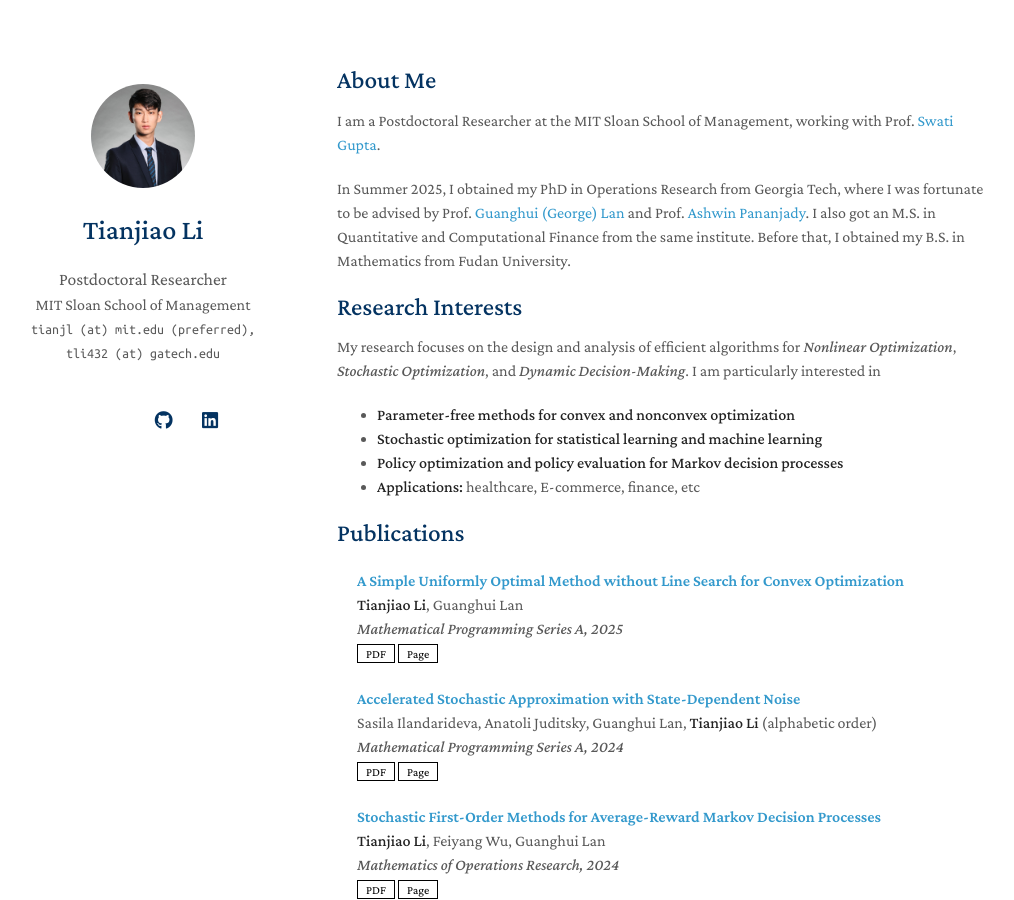
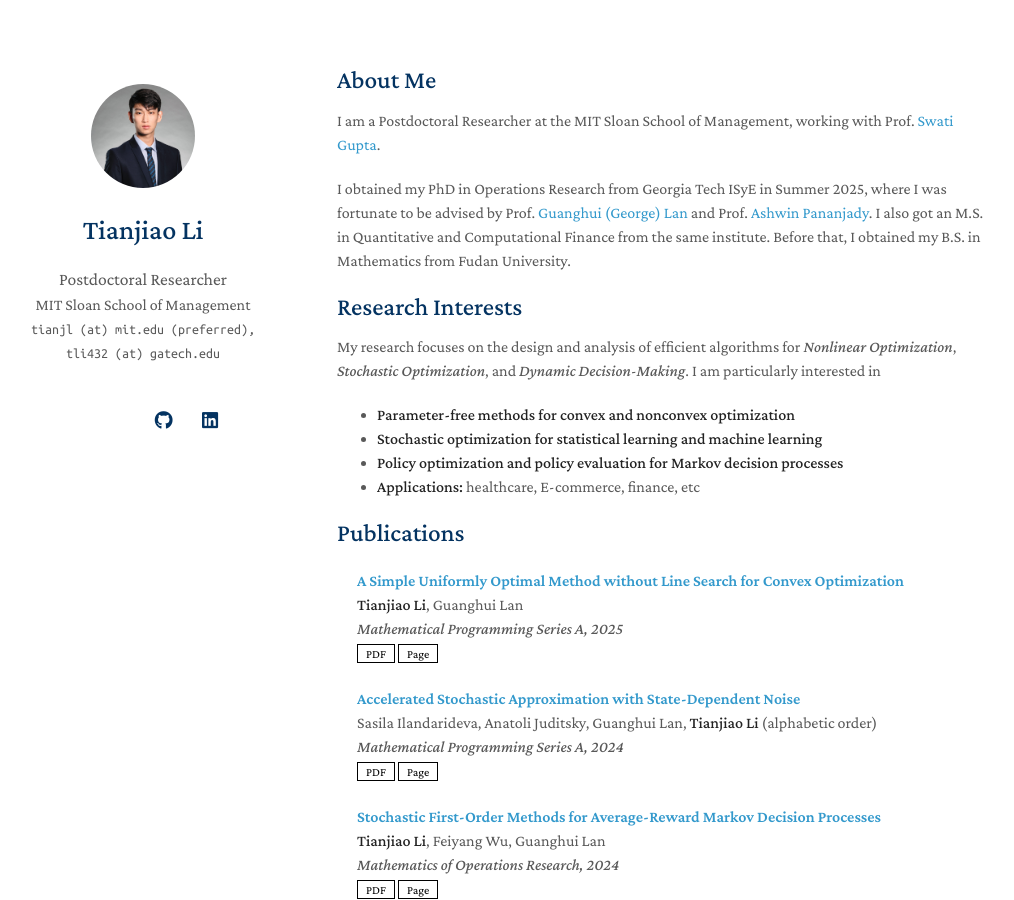
Before and after one commit to tli432/tli432.github.io, a Jekyll site: the page built from index.md, in a window 1280 px wide and 900 px high. Shown: the whole window, without its empty margins (133-1147 px from the left). Built offline with Jekyll 4.4.1, drawn with Linux system fonts in a browser that asks for light colours; nearby versions of some CDN libraries; a style sheet for code colours, icons or effects is not loaded; our own code applies the rules of GitHub Pages for plain Markdown files.

Commit message:
updated affliations

```diff
--- a/_config.yml
+++ b/_config.yml
@@ -6,7 +6,7 @@ email: tianjl (at) mit.edu (preferred), tli432 (at) gatech.edu
 
 # Search Engine Optimization (SEO)
 # The following information is used to improve the website traffic from search engines, e.g., Google.
-keywords: Tianjiao Li, Gatech, Georgia Tech, ISyE, MIT, Sloan, Optimization, Machine Learning, Reinforcement Learning
+keywords: Tianjiao Li, Gatech, MIT, Sloan, Georgia Tech, ISyE, Optimization, Machine Learning, Reinforcement Learning
 description: Tianjiao Li's academic personal homepage.
 canonical: https://tli432.github.io/
 
--- a/index.md
+++ b/index.md
@@ -6,7 +6,7 @@ layout: homepage
 
 I am a Postdoctoral Researcher at the MIT Sloan School of Management, working with Prof. [Swati Gupta](https://swatigupta.tech/).
 
-In Summer 2025, I obtained my PhD in Operations Research from Georgia Tech, where I was fortunate to be advised by Prof. [Guanghui (George) Lan](https://sites.gatech.edu/guanghui-lan/) and Prof. [Ashwin Pananjady](https://sites.gatech.edu/ashwin-pananjady/). I also got an M.S. in Quantitative and Computational Finance from the same institute. Before that, I obtained my B.S. in Mathematics from Fudan University.
+I obtained my PhD in Operations Research from Georgia Tech ISyE in Summer 2025, where I was fortunate to be advised by Prof. [Guanghui (George) Lan](https://sites.gatech.edu/guanghui-lan/) and Prof. [Ashwin Pananjady](https://sites.gatech.edu/ashwin-pananjady/). I also got an M.S. in Quantitative and Computational Finance from the same institute. Before that, I obtained my B.S. in Mathematics from Fudan University.
 
 
 ## Research Interests
```
Also changed, not shown: 4 other files.
